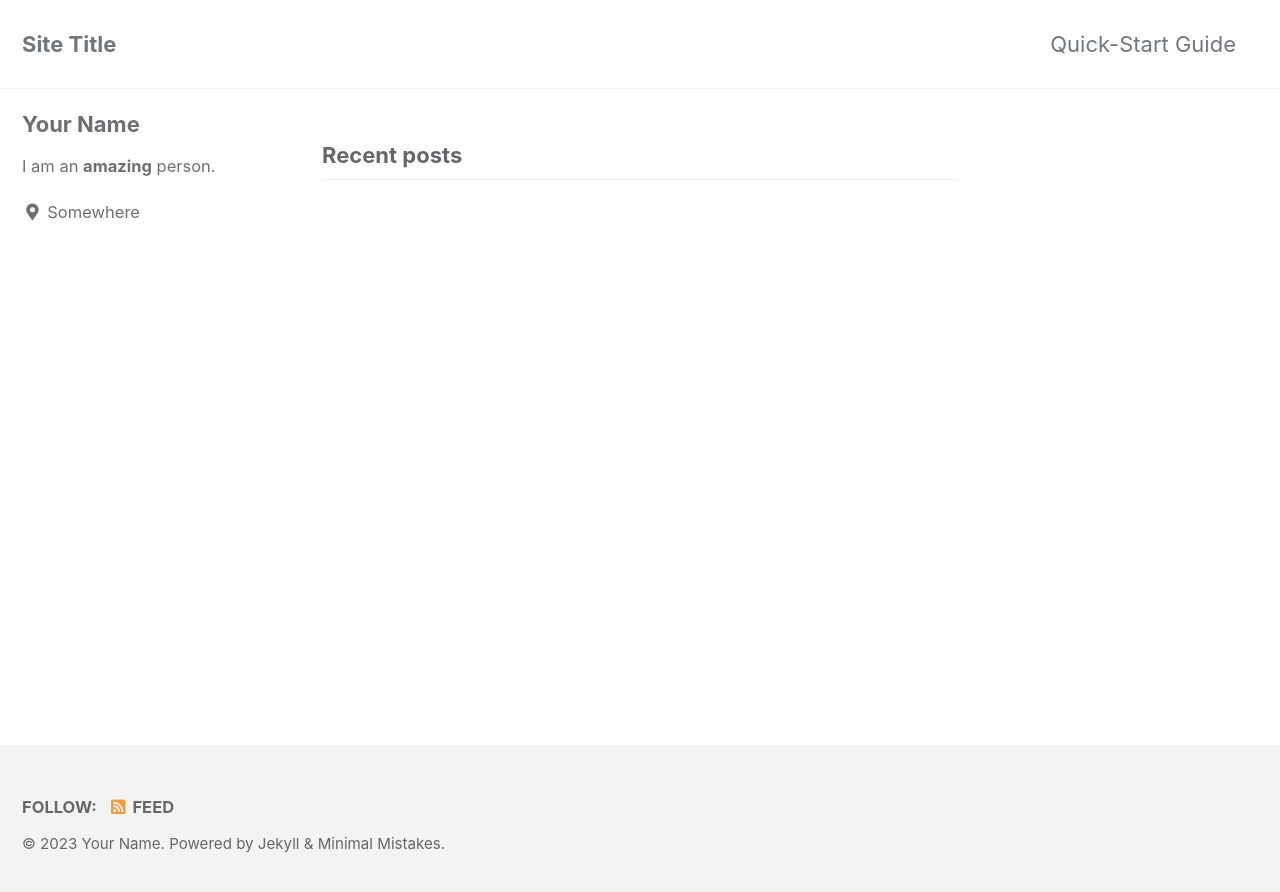
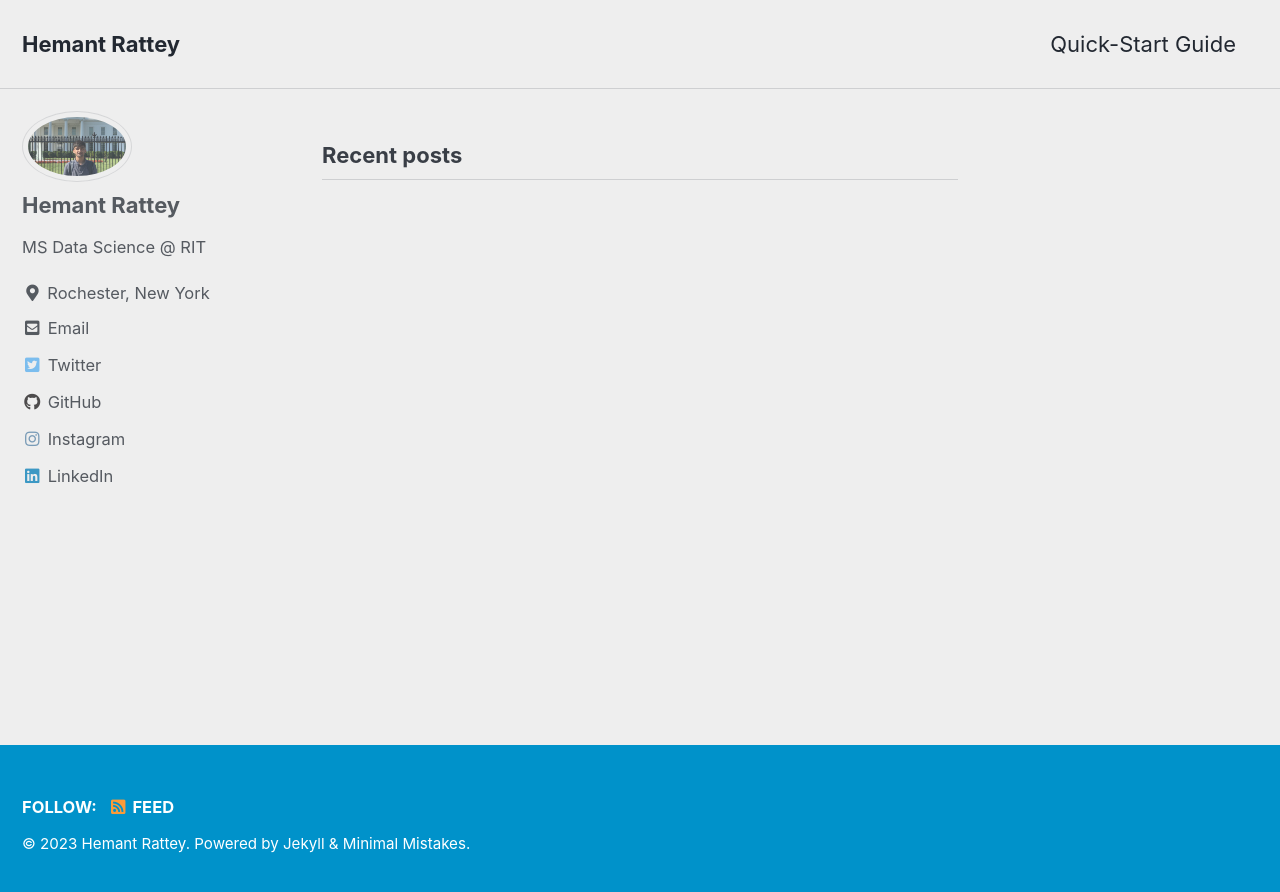
Before and after one commit to hemantrattey/Website, a Jekyll site: the page built from index.html, in a window 1280 px wide. Shown: the top 892 px of the page. Built offline with Jekyll 4.4.1, drawn with Linux system fonts in a browser that asks for light colours; cached includes are drawn as plain includes; the list of posts is cut into pages by our own code.

Commit message:
Initial changes to the website

```diff
--- a/_config.yml
+++ b/_config.yml
@@ -12,15 +12,15 @@
 
 # theme                  : "minimal-mistakes-jekyll"
 # remote_theme           : "mmistakes/minimal-mistakes"
-minimal_mistakes_skin    : "default" # "air", "aqua", "contrast", "dark", "dirt", "neon", "mint", "plum", "sunrise"
+minimal_mistakes_skin    : "air" # "air", "aqua", "contrast", "dark", "dirt", "neon", "mint", "plum", "sunrise"
 
 # Site Settings
 locale                   : "en-US"
-title                    : "Site Title"
+title                    : "Hemant Rattey"
 title_separator          : "-"
 subtitle                 : # site tagline that appears below site title in masthead
-name                     : "Your Name"
-description              : "An amazing website."
+name                     : "Hemant Rattey"
+description              : "Portfolio"
 url                      : # the base hostname & protocol for your site e.g. "https://mmistakes.github.io"
 baseurl                  : # the subpath of your site, e.g. "/blog"
 repository               : # GitHub username/repo-name e.g. "mmistakes/minimal-mistakes"
@@ -104,30 +104,36 @@ analytics:
 
 # Site Author
 author:
-  name             : "Your Name"
-  avatar           : # path of avatar image, e.g. "/assets/images/bio-photo.jpg"
-  bio              : "I am an **amazing** person."
-  location         : "Somewhere"
+  name             : "Hemant Rattey"
+  avatar           : "/assets/images/Hemant.jpeg" # path of avatar image, e.g. "/assets/images/bio-photo.jpg"
+  bio              : "MS Data Science @ RIT"
+  location         : "Rochester, New York"
   email            :
   links:
     - label: "Email"
       icon: "fas fa-fw fa-envelope-square"
-      # url: "mailto:your.name@email.com"
-    - label: "Website"
-      icon: "fas fa-fw fa-link"
-      # url: "https://your-website.com"
+      url: "mailto:hemant.rattey@gmail.com"
+    # - label: "Website"
+    #   icon: "fas fa-fw fa-link"
+    #   # url: "https://your-website.com"
     - label: "Twitter"
       icon: "fab fa-fw fa-twitter-square"
-      # url: "https://twitter.com/"
+      url: "https://twitter.com/hemantrattey"
     - label: "Facebook"
       icon: "fab fa-fw fa-facebook-square"
       # url: "https://facebook.com/"
     - label: "GitHub"
       icon: "fab fa-fw fa-github"
-      # url: "https://github.com/"
+      url: "https://github.com/hemantrattey"
     - label: "Instagram"
       icon: "fab fa-fw fa-instagram"
-      # url: "https://instagram.com/"
+      url: "https://instagram.com/hemantrattey"
+    - label: "LinkedIn"
+      icon: "fab fa-fw fa-linkedin"
+      url: "https://linkedin.com/in/hemantrattey"
+    # - label: "CV"
+    #   icon: "fas fa-file-pdf"
+    #   url: "/assets/Rupali_Bhati.pdf"
 
 # Site Footer
 footer:
@@ -290,3 +296,11 @@ defaults:
       comments: # true
       share: true
       related: true
+
+  # _pages
+  - scope:
+      path: ""
+      type: pages
+    values:
+      layout: single
+      author_profile: true
```
Also changed, not shown: assets/images/Hemant.jpeg (added).
